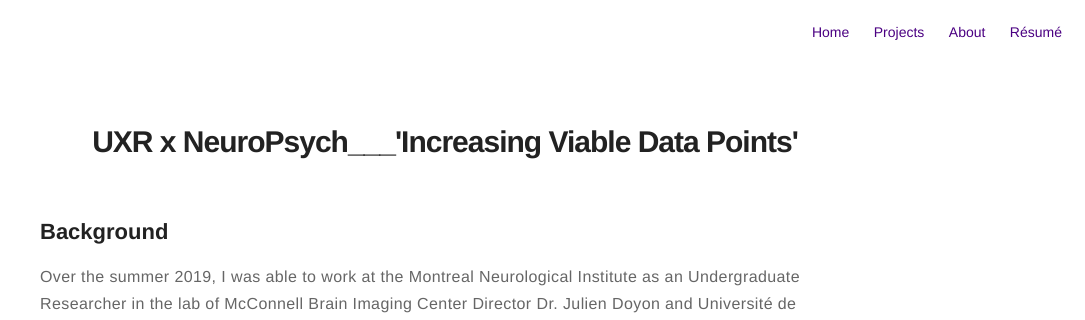
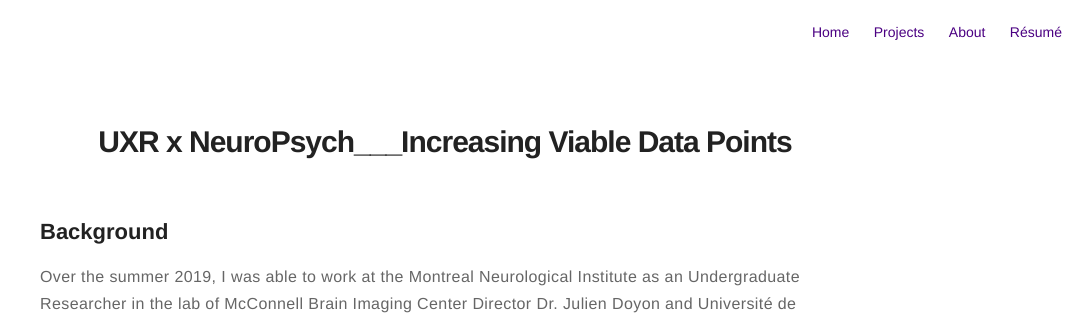
Before and after one commit to im-mel/im-mel.github.io, a Jekyll site: the page built from _posts/2020-02-01-doyon.markdown, in a window 1280 px wide. Shown: the top 320 px of the page, without its empty margins (195-1280 px from the left). Built offline with Jekyll 4.4.1, drawn with Linux system fonts in a browser that asks for light colours.

```diff
--- a/_posts/2020-02-01-doyon.markdown
+++ b/_posts/2020-02-01-doyon.markdown
@@ -1,5 +1,5 @@
 ---
-title: "UXR x NeuroPsych___'Increasing Viable Data Points'"
+title: "UXR x NeuroPsych___Increasing Viable Data Points"
 layout: post
 date: 2019-12-01 00:00
 tag: false
```
